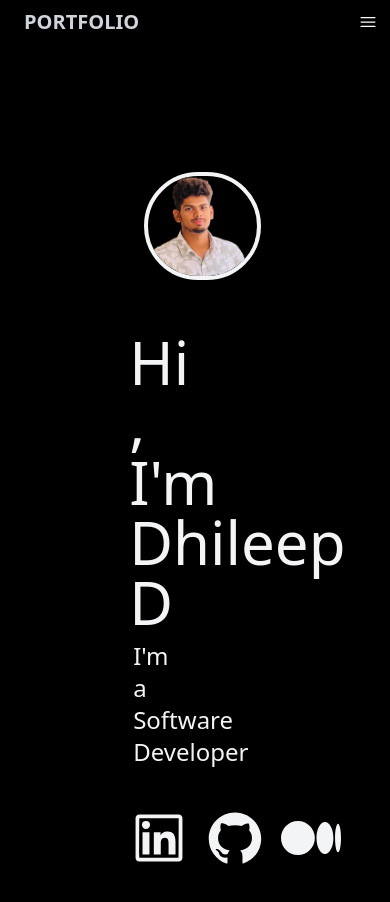
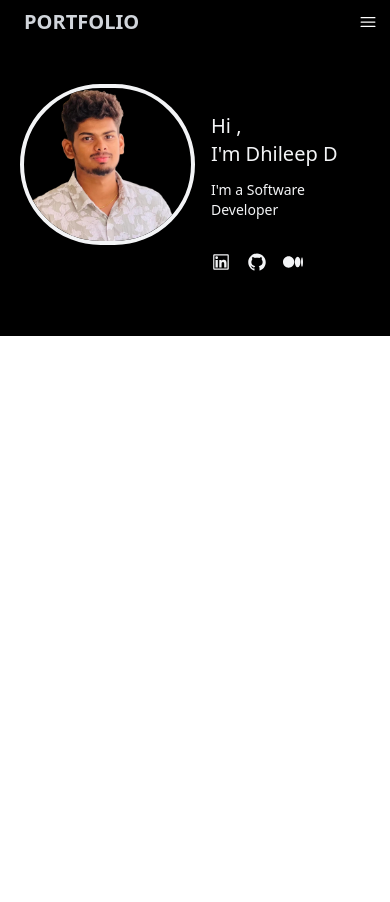
Before and after one commit to Dhileepguru/Portfolio-React.js, a React (Create React App) app in the folder portfolio/: page / in a window 390 px wide. Shown: the top 902 px of the page. After the commit the page ends 844 px from the top, so only its background shows below. Built offline with nearby package versions, Linux system fonts and the light colour scheme; a web font is replaced by a local one.

Commit message:
Modified Home screen

```diff
--- a/portfolio/src/assets/components/Content.js
+++ b/portfolio/src/assets/components/Content.js
@@ -5,9 +5,9 @@ import { FaMedium } from "react-icons/fa6";
 function Content()
 {
     return(
-        <section className="bg-black text-gray-100 flex px-5 py-32 justify-center content-style">
+        <section className="bg-black text-gray-100 flex flex-col md:flex-row px-5 md:py-32 justify-center content-style">
         <div className='w-1/2 flex  flex-col'>
-        <h1 className='content  py-40 mx-40 text-6xl '>Hi ,<br/>I'm Dhileep D
+        <h1 className='hidden md:block content  py-40 mx-40 text-6xl '>Hi ,<br/>I'm Dhileep D
             <p className='text-2xl py-2 px-1'>I'm a Software Developer</p>
             <div className='py-3 flex  '>
             <a href='#' className='py-5'><AiOutlineLinkedin/></a>
@@ -15,10 +15,20 @@ function Content()
             <a href='#' className='py-5 ml-4'><FaMedium/></a>
             </div>
          </h1>
+        </div>
+        <div className='md:hidden flex'>
+        <img className=' mt-10 size-1/2 md:block md:w-full h-1/2 rounded-full ml-end  border-4 border-gray-100 ' src={Profile}></img>
+            <h1 className=' block md:hidden content mt-7  py-10 mx-4 text-xl flex flex-col '>Hi ,<br/>I'm Dhileep D
+            <p className='text-sm mt-1 py-2 px-0 '>I'm a Software Developer</p>
+            <div className='py-1 flex   '>
+            <a href='#' className='py-5 ml-end'><AiOutlineLinkedin/></a>
+            <a href='#' className='py-5 ml-4'><AiOutlineGithub/></a>
+            <a href='#' className='py-5 ml-4'><FaMedium/></a>
+            </div>
 
-        </div>
-
-        <img className='w-1/3 h-1/3 rounded-full ml-auto mx-40 border-4 border-gray-100 ' src={Profile}></img>
+            </h1>
+         </div>
+        <img className=' hidden md:block md:w-1/3 h-1/3 rounded-full ml-auto mx-40 border-4 border-gray-100 ' src={Profile}></img>
         </section>
     )
 }
```
